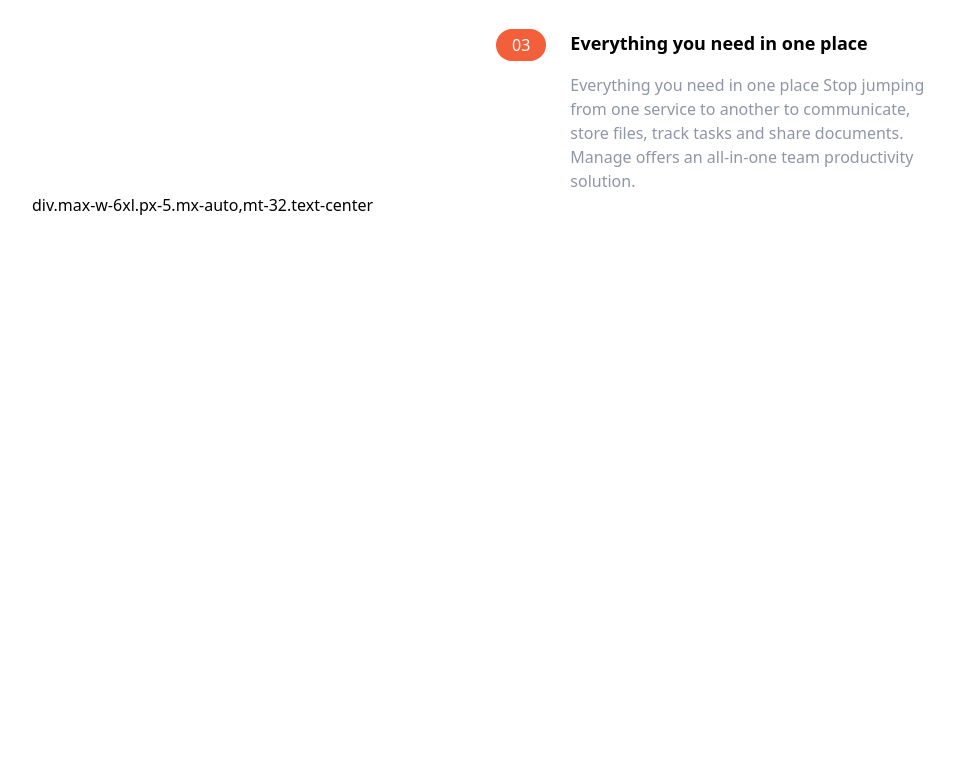
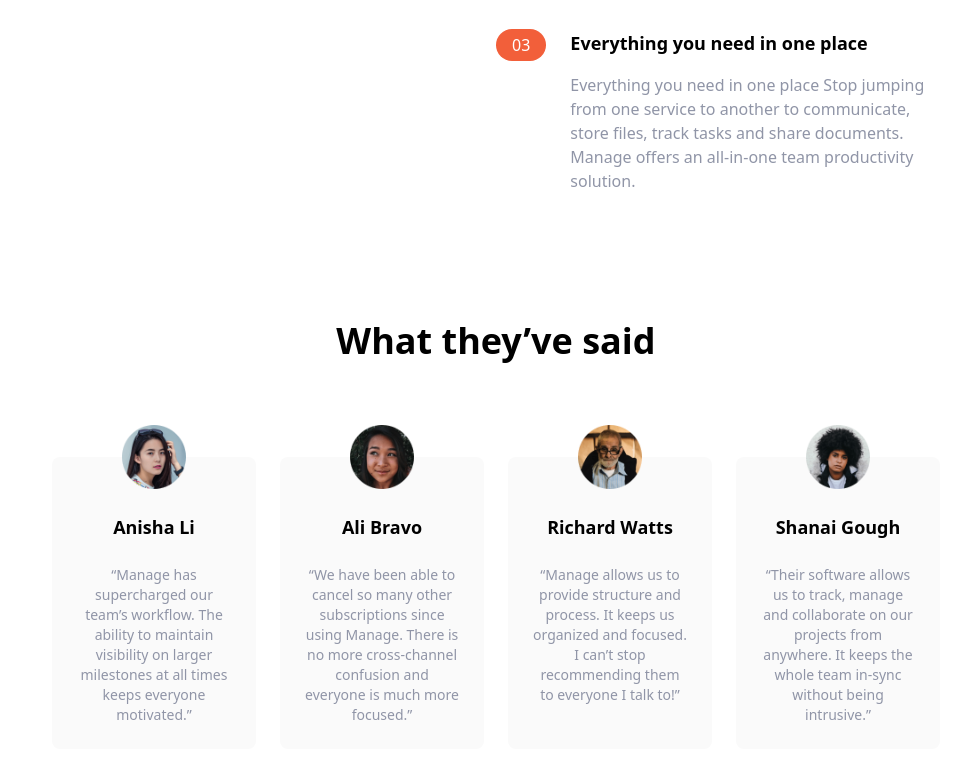
Before and after one commit to Mahedere/manage-landing-page, a website: page index.html in a window 1280 px wide. Shown: the part 971-1730 px from the top of the page, without its empty margins (144-1098 px from the left). Before the commit the page ends 1212 px from the top, so only its background shows below. Drawn offline with Linux system fonts and the light colour scheme.

Commit message:
testimonials completed

```diff
--- a/index.html
+++ b/index.html
@@ -113,7 +113,46 @@
     </div>
 </section>
 <section id="testimonials">
-    div.max-w-6xl.px-5.mx-auto,mt-32.text-center
+    <div class="max-w-6xl px-5 mx-auto mt-32 text-center">
+        <h2 class="text-4xl font-bold text-center">
+            What they’ve said
+        </h2>
+        <div class="flex flex-col mt-24 md:flex-row md:space-x-6">
+        <div class="flex flex-col items-center p-6 space-y-6 rounded-lg bg-VeryLightGray md:w-1/3">
+            <img src="./images/avatar-anisha.png" class="w-16 -mt-14" alt="">
+            <h5 class="text-lg font-bold">Anisha Li</h5>
+            <p class="text-sm text-DarkGrayishBlue">
+                “Manage has supercharged our team’s workflow. The ability to maintain
+  visibility on larger milestones at all times keeps everyone motivated.”
+            </p>
+        </div>
+        <div class="hidden flex-col items-center p-6 space-y-6 rounded-lg bg-VeryLightGray md:flex md:w-1/3">
+            <img src="./images/avatar-ali.png" class="w-16 -mt-14" alt="">
+            <h5 class="text-lg font-bold">Ali Bravo</h5>
+            <p class="text-sm text-DarkGrayishBlue">
+                “We have been able to cancel so many other subscriptions since using
+                Manage. There is no more cross-channel confusion and everyone is much
+                more focused.”
+        </div>
+        <div class="hidden flex-col items-center p-6 space-y-6 rounded-lg bg-VeryLightGray md:flex  md:w-1/3">
+            <img src="./images/avatar-richard.png" class="w-16 -mt-14" alt="">
+            <h5 class="text-lg font-bold">Richard Watts</h5>
+            <p class="text-sm text-DarkGrayishBlue">
+                “Manage allows us to provide structure and process. It keeps us organized
+  and focused. I can’t stop recommending them to everyone I talk to!”
+            </p>
+        </div>
+        <div class="flex flex-col items-center p-6 space-y-6 rounded-lg bg-VeryLightGray md:w-1/3">
+            <img src="./images/avatar-shanai.png" class="w-16 -mt-14" alt="">
+            <h5 class="text-lg font-bold">Shanai Gough</h5>
+            <p class="text-sm text-DarkGrayishBlue">
+                “Their software allows us to track, manage and collaborate on our projects
+                from anywhere. It keeps the whole team in-sync without being intrusive.”
+            </p>
+        </div>
+
+        </div>
+    </div>
 </section>
     </nav>
 </body>
```
Also changed, not shown: css/main.css.
